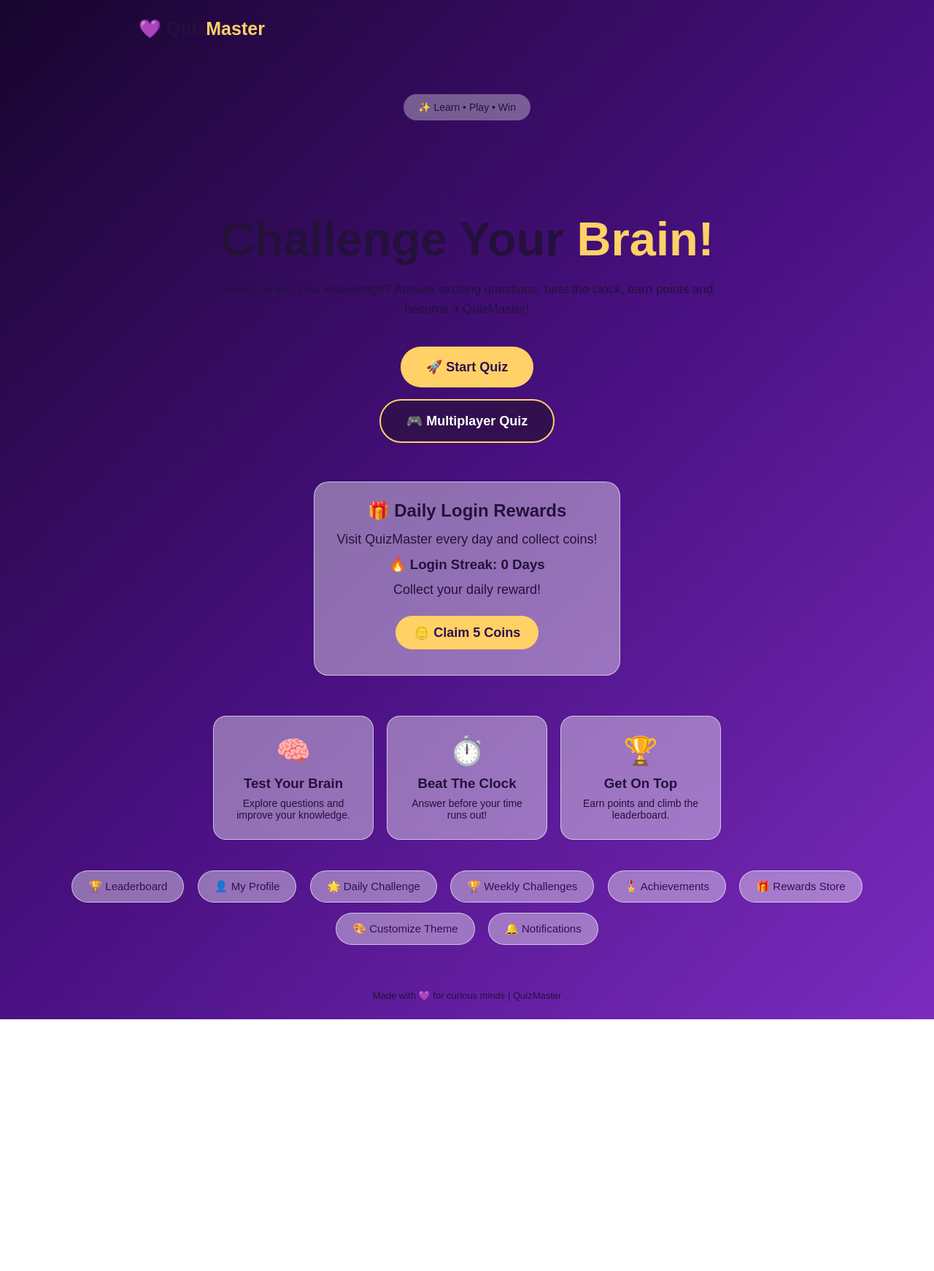
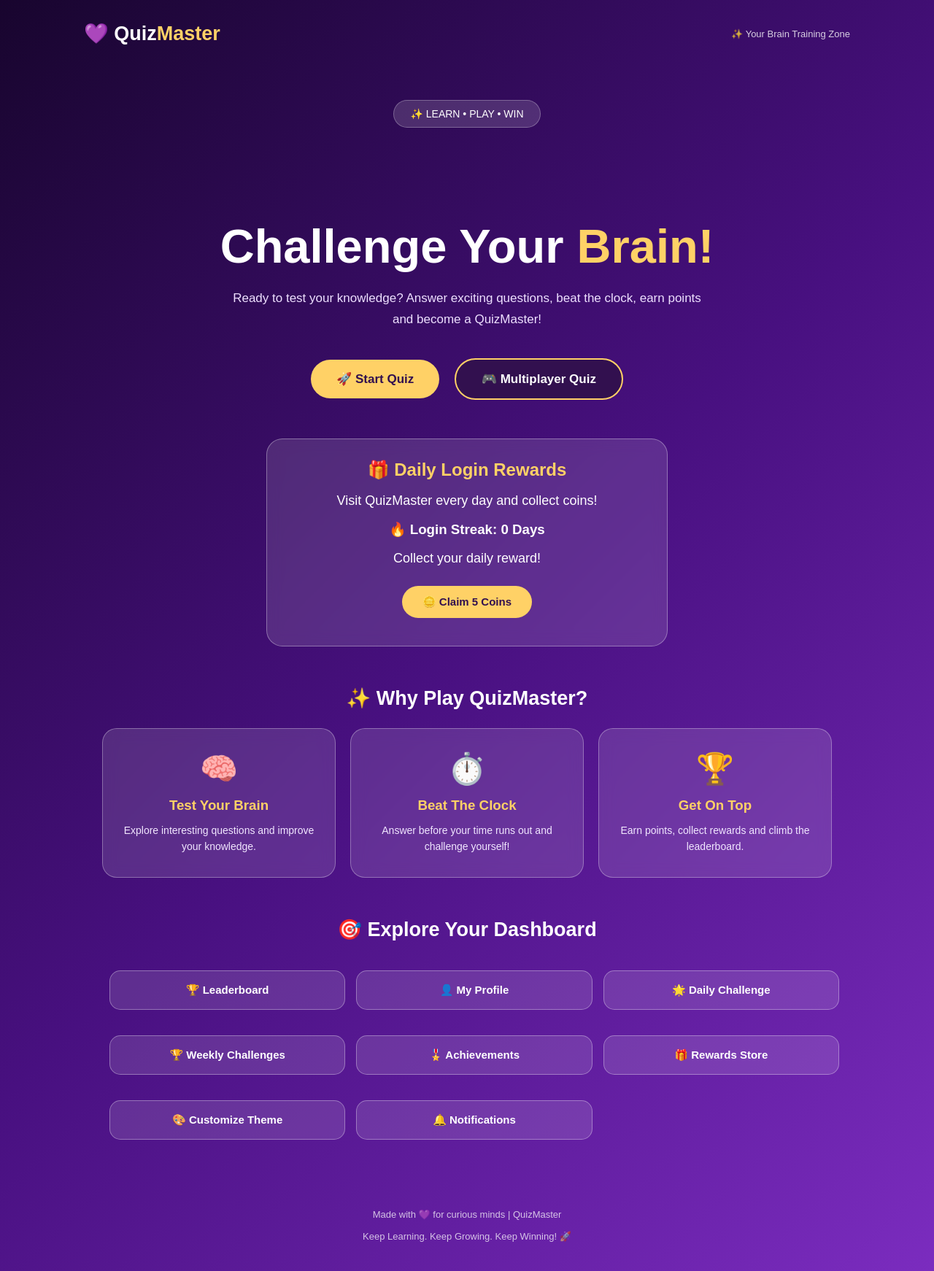
Before and after one commit to aashlesha42-star/online-quiz-app., a plain HTML site: page index.html in a window 1280 px wide. Shown: the whole page at 73% size. Before the commit the page ends 1397 px from the top, so only its background shows below. Drawn offline with Linux system fonts and the light colour scheme.

Commit message:
Enhance UI and layout in index.html
Refactor styles and layout for improved UI. Update header, hero section, buttons, daily rewards, features, and navigation.

```diff
--- a/index.html
+++ b/index.html
@@ -1,10 +1,12 @@
 <!DOCTYPE html>
 <html lang="en">
+
 <head>
 <meta charset="UTF-8">
 <meta name="viewport" content="width=device-width, initial-scale=1.0">
 
 <title>QuizMaster - Challenge Your Brain</title>
+
 <link rel="stylesheet" href="style.css">
 
 <style>
@@ -16,68 +18,102 @@
 
 body {
     font-family: Arial, sans-serif;
+    min-height: 100vh;
+    padding: 20px;
+    text-align: center;
     background: linear-gradient(135deg, #18052e, #481080, #7b2cbf);
-    color: #24113b;
-    min-height: 100vh;
-    text-align: center;
-    padding: 25px 15px;
+    color: white;
+}
+
+body[data-theme="blue"] {
+    background: linear-gradient(135deg, #003566, #0077b6, #00b4d8);
+}
+
+body[data-theme="pink"] {
+    background: linear-gradient(135deg, #831843, #db2777, #ff69b4);
+}
+
+body[data-theme="dark"] {
+    background: linear-gradient(135deg, #000000, #27272a, #52525b);
+}
+
+/* HEADER */
+
+.header {
+    max-width: 1050px;
+    margin: 10px auto;
+    display: flex;
+    justify-content: space-between;
+    align-items: center;
 }
 
 .logo {
-    font-size: 25px;
+    font-size: 27px;
     font-weight: bold;
-    text-align: left;
-    max-width: 900px;
-    margin: auto;
-    color: #24113b;
+    color: white;
 }
 
 .logo span {
     color: #ffd166;
 }
 
+.header-tag {
+    color: #ffffffcc;
+    font-size: 13px;
+}
+
+/* HERO */
+
 .hero {
+    max-width: 850px;
     margin: 75px auto 45px;
-    max-width: 700px;
 }
 
 .badge {
     display: inline-block;
-    background: #ffffff55;
-    color: #24113b;
-    padding: 10px 20px;
+    background: #ffffff25;
+    border: 1px solid #ffffff45;
+    padding: 10px 22px;
     border-radius: 30px;
+    font-size: 14px;
     margin-bottom: 25px;
-    font-size: 14px;
+    color: white;
 }
 
-h1 {
-    font-size: clamp(38px, 8vw, 65px);
-    margin-bottom: 18px;
-    color: #24113b;
+.hero h1 {
+    font-size: clamp(38px, 7vw, 65px);
+    color: white;
+    margin-bottom: 20px;
 }
 
-h1 span {
+.hero h1 span {
     color: #ffd166;
 }
 
 .subtitle {
-    color: #24113b;
+    max-width: 650px;
+    margin: auto;
+    color: #eee0ff;
     font-size: 17px;
-    line-height: 1.6;
-    margin-bottom: 30px;
+    line-height: 1.7;
+}
+
+/* MAIN BUTTONS */
+
+.main-buttons {
+    margin-top: 30px;
 }
 
 .start-btn,
 .multiplayer-btn {
+    padding: 16px 35px;
+    border-radius: 35px;
     border: none;
-    padding: 17px 35px;
-    border-radius: 35px;
-    font-size: 18px;
+    font-size: 17px;
     font-weight: bold;
     cursor: pointer;
+    margin: 8px;
     transition: 0.3s;
-    margin: 8px;
 }
 
 .start-btn {
@@ -87,162 +123,295 @@ h1 span {
 
 .multiplayer-btn {
     background: #32104f;
-    color: white !important;
+    color: white;
     border: 2px solid #ffd166;
 }
 
 .start-btn:hover,
 .multiplayer-btn:hover {
-    transform: scale(1.08);
+    transform: translateY(-4px);
 }
 
+/* DAILY REWARD */
+
 .login-reward {
-    max-width: 420px;
-    margin: 30px auto;
-    padding: 25px;
-    background: #ffffff65;
-    color: #24113b;
-    border: 1px solid #ffffff90;
-    border-radius: 20px;
+    max-width: 550px;
+    margin: 45px auto;
+    padding: 28px;
+    background: #ffffff20;
+    border: 1px solid #ffffff55;
+    border-radius: 22px;
+    backdrop-filter: blur(10px);
+    color: white;
 }
 
 .login-reward h2 {
-    color: #32104f;
-    margin-bottom: 12px;
+    color: #ffd166;
+    margin-bottom: 15px;
 }
 
 .login-reward p {
-    margin: 10px 0;
+    color: white;
+    margin: 12px 0;
     line-height: 1.5;
 }
 
 .login-reward h3 {
-    color: #32104f;
+    color: white;
+    margin: 15px 0;
 }
 
 .reward-button {
     background: #ffd166;
     color: #32104f;
     border: none;
-    padding: 12px 25px;
+    padding: 13px 28px;
     border-radius: 25px;
     font-weight: bold;
+    font-size: 15px;
     margin-top: 12px;
     cursor: pointer;
 }
 
+.reward-button:disabled {
+    opacity: 0.7;
+    cursor: not-allowed;
+}
+
+/* SECTION TITLE */
+
+.section-title {
+    margin: 55px auto 25px;
+    color: white;
+    font-size: 27px;
+}
+
+/* FEATURE CARDS */
+
 .features {
-    display: flex;
-    justify-content: center;
-    flex-wrap: wrap;
-    gap: 18px;
-    max-width: 900px;
-    margin: 55px auto 35px;
+    display: grid;
+    grid-template-columns: repeat(3, 1fr);
+    gap: 20px;
+    max-width: 1000px;
+    margin: 25px auto;
 }
 
 .card {
-    background: #ffffff65;
-    color: #24113b;
-    border: 1px solid #ffffff90;
-    border-radius: 18px;
-    padding: 25px 20px;
-    width: 220px;
+    padding: 30px 20px;
+    background: #ffffff20;
+    border: 1px solid #ffffff50;
+    border-radius: 20px;
     transition: 0.3s;
+    backdrop-filter: blur(10px);
 }
 
 .card:hover {
-    transform: translateY(-8px);
-    background: #ffffff90;
+    transform: translateY(-7px);
+    background: #ffffff35;
 }
 
 .card .icon {
-    font-size: 38px;
+    font-size: 42px;
+    margin-bottom: 15px;
+}
+
+.card h3 {
+    color: #ffd166;
     margin-bottom: 12px;
 }
 
-.card h3 {
-    margin-bottom: 8px;
-    color: #32104f;
+.card p {
+    color: #f1e6ff;
+    font-size: 14px;
+    line-height: 1.6;
 }
 
-.card p {
-    color: #24113b;
-    font-size: 14px;
-}
+/* NAVIGATION DASHBOARD */
 
 .navigation {
-    margin: 35px auto;
+    max-width: 1000px;
+    margin: 30px auto;
+    display: grid;
+    grid-template-columns: repeat(3, 1fr);
+    gap: 15px;
 }
 
 .navigation button {
-    background: #ffffff65;
-    color: #32104f;
-    border: 1px solid #ffffff90;
-    padding: 12px 22px;
-    margin: 7px;
-    border-radius: 25px;
+    width: 100%;
+    padding: 17px 10px;
+    border-radius: 15px;
+    border: 1px solid #ffffff55;
+    background: #ffffff20;
+    color: white !important;
     font-size: 15px;
+    font-weight: bold;
     cursor: pointer;
     transition: 0.3s;
 }
 
 .navigation button:hover {
     background: #ffd166;
+    color: #32104f !important;
+    transform: translateY(-4px);
 }
 
+/* NOTIFICATION BADGE */
+
+.notification-button {
+    position: relative;
+}
+
+.notification-badge {
+    display: inline-flex;
+    justify-content: center;
+    align-items: center;
+    min-width: 21px;
+    height: 21px;
+    padding: 0 5px;
+    margin-left: 5px;
+    border-radius: 50px;
+    background: #ff4757;
+    color: white !important;
+    font-size: 12px;
+    font-weight: bold;
+}
+
+.notification-badge:empty {
+    display: none;
+}
+
+/* FOOTER */
+
 footer {
-    margin-top: 55px;
-    color: #24113b;
+    margin-top: 65px;
+    padding: 20px;
+    color: #ffffffbb;
     font-size: 13px;
 }
 
+/* TABLET */
+
+@media(max-width: 768px) {
+
+    .features {
+        grid-template-columns: repeat(2, 1fr);
+    }
+
+    .navigation {
+        grid-template-columns: repeat(2, 1fr);
+    }
+
+    .hero {
+        margin-top: 55px;
+    }
+
+}
+
+/* MOBILE */
+
 @media(max-width: 480px) {
+
+    body {
+        padding: 12px;
+    }
+
+    .header {
+        padding: 8px;
+    }
+
+    .logo {
+        font-size: 23px;
+    }
+
+    .header-tag {
+        font-size: 11px;
+    }
+
     .hero {
         margin-top: 45px;
     }
 
+    .hero h1 {
+        font-size: 36px;
+    }
+
+    .subtitle {
+        font-size: 15px;
+    }
+
+    .main-buttons button {
+        width: 95%;
+        max-width: 350px;
+        margin: 8px auto;
+    }
+
+    .login-reward {
+        padding: 22px 15px;
+    }
+
+    .features {
+        grid-template-columns: 1fr;
+    }
+
     .card {
         width: 100%;
-        max-width: 320px;
-    }
     }
 
-body h1,
-body h2,
-body h3,
-body p,
-body .logo,
-body .subtitle,
-body .card,
-body footer {
-    color: #24113b !important;
+    .navigation {
+        grid-template-columns: 1fr;
+        gap: 10px;
     }
 
-body h1 span,
-body .logo span {
-    color: #ffd166 !important;
+    .navigation button {
+        padding: 15px;
     }
 
-body button {
-    color: #32104f !important;
+    .section-title {
+        font-size: 23px;
     }
 
-body .multiplayer-btn {
-    color: white !important;
+}
+
+/* SMALL PHONES */
+
+@media(max-width: 350px) {
+
+    .hero h1 {
+        font-size: 29px;
+    }
+
+    .logo {
+        font-size: 20px;
+    }
+
 }
 </style>
+
 </head>
 
 <body data-theme="purple">
+
+<!-- HEADER -->
+
+<header class="header">
 
     <div class="logo">
         💜 Quiz<span>Master</span>
     </div>
 
+    <div class="header-tag">
+        ✨ Your Brain Training Zone
+    </div>
+
+</header>
+
+
+<!-- HERO SECTION -->
+
 <section class="hero">
 
     <div class="badge">
-        ✨ Learn • Play • Win
+        ✨ LEARN • PLAY • WIN
     </div>
 
     <h1>
@@ -255,19 +424,24 @@ body .multiplayer-btn {
         earn points and become a QuizMaster!
     </p>
 
+    <div class="main-buttons">
+
         <button class="start-btn"
             onclick="location.href='Quiz.html'">
             🚀 Start Quiz
         </button>
-
-    <br>
 
         <button class="multiplayer-btn"
             onclick="location.href='Multiplayer.html'">
             🎮 Multiplayer Quiz
         </button>
 
+    </div>
+
 </section>
+
+
+<!-- DAILY REWARDS -->
 
 <section class="login-reward">
 
@@ -275,57 +449,138 @@ body .multiplayer-btn {
 
     <p>Visit QuizMaster every day and collect coins!</p>
 
-    <h3>🔥 Login Streak: <span id="streak">0</span> Days</h3>
+    <h3>
+        🔥 Login Streak:
+        <span id="streak">0</span> Days
+    </h3>
 
-    <p id="rewardMessage">Collect your daily reward!</p>
+    <p id="rewardMessage">
+        Collect your daily reward!
+    </p>
 
-    <button class="reward-button" id="claimButton"
+    <button class="reward-button"
+        id="claimButton"
         onclick="claimReward()">
+
         🪙 Claim 5 Coins
+
     </button>
 
 </section>
 
+
+<!-- FEATURES -->
+
+<h2 class="section-title">
+    ✨ Why Play QuizMaster?
+</h2>
+
 <section class="features">
 
     <div class="card">
+
         <div class="icon">🧠</div>
+
         <h3>Test Your Brain</h3>
-        <p>Explore questions and improve your knowledge.</p>
+
+        <p>
+            Explore interesting questions
+            and improve your knowledge.
+        </p>
+
     </div>
 
     <div class="card">
+
         <div class="icon">⏱️</div>
+
         <h3>Beat The Clock</h3>
-        <p>Answer before your time runs out!</p>
+
+        <p>
+            Answer before your time runs out
+            and challenge yourself!
+        </p>
+
     </div>
 
     <div class="card">
+
         <div class="icon">🏆</div>
+
         <h3>Get On Top</h3>
-        <p>Earn points and climb the leaderboard.</p>
+
+        <p>
+            Earn points, collect rewards
+            and climb the leaderboard.
+        </p>
+
     </div>
 
 </section>
 
-<div class="navigation">
 
-    <button onclick="location.href='Leaderboard.html'">🏆 Leaderboard</button>
-    <button onclick="location.href='Profile.html'">👤 My Profile</button>
-    <button onclick="location.href='DailyChallenge.html'">🌟 Daily Challenge</button>
-    <button onclick="location.href='WeeklyChallenge.html'">🏆 Weekly Challenges</button>
-    <button onclick="location.href='Achievements.html'">🎖️ Achievements</button>
-    <button onclick="location.href='Rewards.html'">🎁 Rewards Store</button>
-    <button onclick="location.href='Themes.html'">🎨 Customize Theme</button>
-<button onclick="location.href='Notifications.html'" class="notification-button">
+<!-- DASHBOARD -->
+
+<h2 class="section-title">
+    🎯 Explore Your Dashboard
+</h2>
+
+<section class="navigation">
+
+    <button onclick="location.href='Leaderboard.html'">
+        🏆 Leaderboard
+    </button>
+
+    <button onclick="location.href='Profile.html'">
+        👤 My Profile
+    </button>
+
+    <button onclick="location.href='DailyChallenge.html'">
+        🌟 Daily Challenge
+    </button>
+
+    <button onclick="location.href='WeeklyChallenge.html'">
+        🏆 Weekly Challenges
+    </button>
+
+    <button onclick="location.href='Achievements.html'">
+        🎖️ Achievements
+    </button>
+
+    <button onclick="location.href='Rewards.html'">
+        🎁 Rewards Store
+    </button>
+
+    <button onclick="location.href='Themes.html'">
+        🎨 Customize Theme
+    </button>
+
+    <button
+        onclick="location.href='Notifications.html'"
+        class="notification-button">
+
         🔔 Notifications
-    <span id="notificationCount" class="notification-badge">0</span>
+
+        <span id="notificationCount"
+            class="notification-badge">0</span>
+
     </button>
-</div>
+
+</section>
+
+
+<!-- FOOTER -->
 
 <footer>
+
     Made with 💜 for curious minds | QuizMaster
+
+    <br><br>
+
+    Keep Learning. Keep Growing. Keep Winning! 🚀
+
 </footer>
+
 
 <script>
 
@@ -335,37 +590,54 @@ let today = new Date().toLocaleDateString("en-CA");
 
 let lastLogin = localStorage.getItem("lastLoginDate");
 
-let streak = Number(localStorage.getItem("loginStreak")) || 0;
+let streak =
+    Number(localStorage.getItem("loginStreak")) || 0;
 
-let rewardMessage = document.getElementById("rewardMessage");
+let rewardMessage =
+    document.getElementById("rewardMessage");
 
-let claimButton = document.getElementById("claimButton");
+let claimButton =
+    document.getElementById("claimButton");
+
 
 function claimReward() {
 
     if (localStorage.getItem("lastLoginDate") === today) {
+
         rewardMessage.textContent =
             "✅ You have already collected today's reward!";
+
         return;
     }
 
     let yesterday = new Date();
+
     yesterday.setDate(yesterday.getDate() - 1);
 
-    let yesterdayDate = yesterday.toLocaleDateString("en-CA");
+    let yesterdayDate =
+        yesterday.toLocaleDateString("en-CA");
 
     if (lastLogin === yesterdayDate) {
+
         streak++;
+
     } else {
+
         streak = 1;
+
     }
 
     let earnedCoins = 5;
+
     let bonusMessage = "";
 
     if (streak % 7 === 0) {
+
         earnedCoins += 25;
-        bonusMessage = " 🏆 7-day streak bonus: +25 coins!";
+
+        bonusMessage =
+            " 🏆 7-day streak bonus: +25 coins!";
+
     }
 
     let totalCoins =
@@ -374,28 +646,42 @@ function claimReward() {
     totalCoins += earnedCoins;
 
     localStorage.setItem("dailyBonus", totalCoins);
+
     localStorage.setItem("lastLoginDate", today);
+
     localStorage.setItem("loginStreak", streak);
 
-    document.getElementById("streak").textContent = streak;
+    document.getElementById("streak").textContent =
+        streak;
 
     rewardMessage.textContent =
         "🎉 You earned " + earnedCoins +
         " coins!" + bonusMessage;
 
-    claimButton.textContent = "✅ Reward Collected";
+    claimButton.textContent =
+        "✅ Reward Collected";
+
     claimButton.disabled = true;
+
 }
 
-document.getElementById("streak").textContent = streak;
+
+document.getElementById("streak").textContent =
+    streak;
+
 
 if (lastLogin === today) {
+
     rewardMessage.textContent =
         "🎉 Today's reward has already been collected!";
 
-    claimButton.textContent = "✅ Reward Collected";
+    claimButton.textContent =
+        "✅ Reward Collected";
+
     claimButton.disabled = true;
+
 }
+
 
 // THEME SYSTEM
 
@@ -404,8 +690,9 @@ const savedTheme =
 
 document.body.setAttribute("data-theme", savedTheme);
 
-</script>
-<script>
+
+// NOTIFICATION COUNTER
+
 function updateNotificationCount() {
 
     const notifications = JSON.parse(
@@ -416,20 +703,29 @@ function updateNotificationCount() {
         notification => !notification.read
     ).length;
 
-    const badge = document.getElementById("notificationCount");
+    const badge =
+        document.getElementById("notificationCount");
 
     if (badge) {
+
         badge.textContent =
             unreadCount > 9 ? "9+" : unreadCount;
 
         badge.style.display =
             unreadCount > 0 ? "inline-flex" : "none";
+
     }
+
 }
 
 updateNotificationCount();
 
-window.addEventListener("storage", updateNotificationCount);
+window.addEventListener(
+    "storage",
+    updateNotificationCount
+);
+
 </script>
+
 </body>
 </html>
```
Lines whose indentation alone changed are shown as unchanged.
